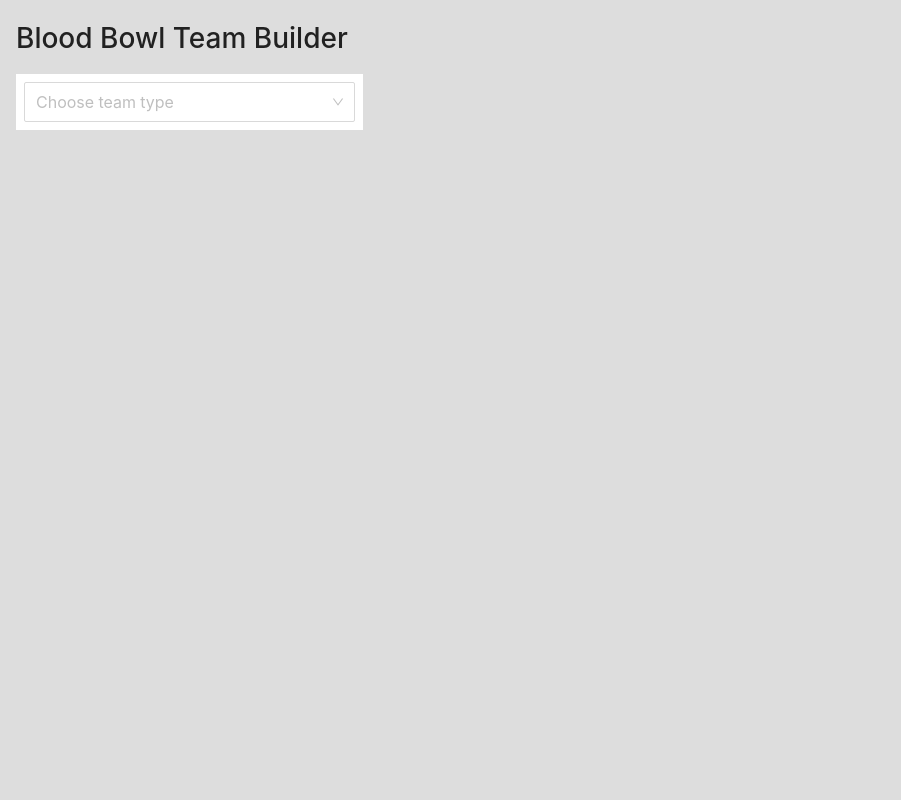
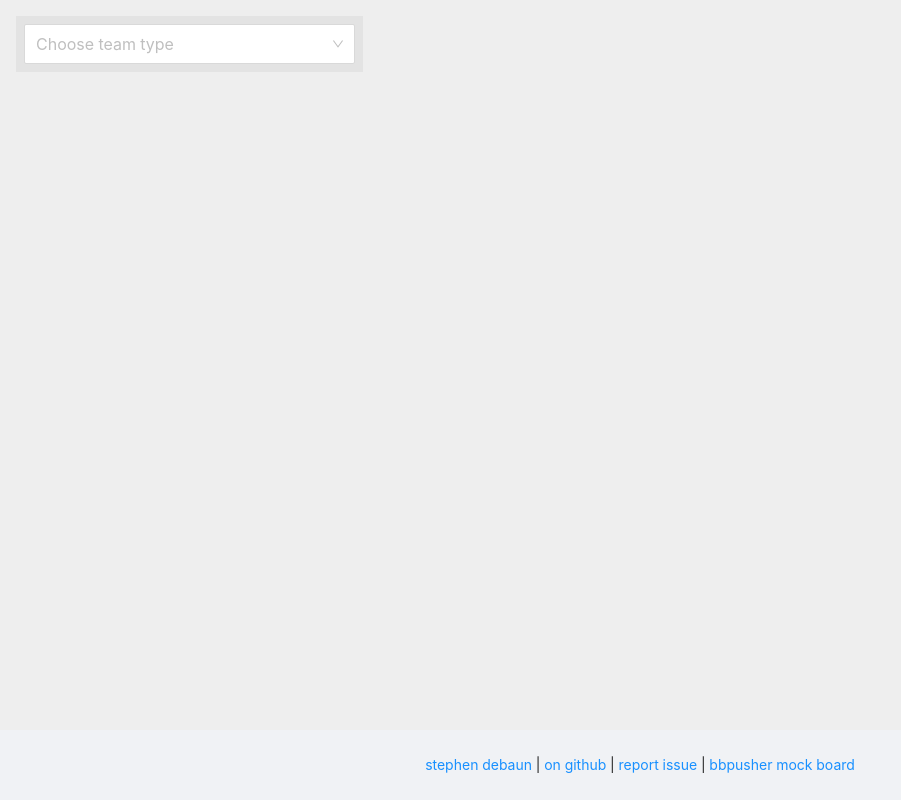
Before and after one commit to sdebaun/bbdesigner, a React (Create React App) app: page / in a window 1280 px wide. Shown: the whole page, without its empty margins (0-901 px from the left). Built offline with nearby package versions, Linux system fonts and the light colour scheme.

Commit message:
less ugly

```diff
--- a/public/index.html
+++ b/public/index.html
@@ -24,7 +24,7 @@
       work correctly both with client-side routing and a non-root public URL.
       Learn how to configure a non-root public URL by running `npm run build`.
     -->
-    <title>React App</title>
+    <title>Blood Bowl Team Designer</title>
   </head>
   <body>
     <noscript>You need to enable JavaScript to run this app.</noscript>
--- a/src/App/AppLayout.tsx
+++ b/src/App/AppLayout.tsx
@@ -3,14 +3,13 @@
 import { TeamTypePanel } from './TeamTypePanel/TeamTypePanel';
 import { PiecesPanel } from './PiecesPanel/PiecesPanel';
 import { TeamBuildPanel } from './TeamBuildPanel/TeamBuildPanel';
+import { Footer } from 'antd/lib/layout/layout';
 
 export const AppLayout: React.FC = () =>
-    <div style={{width: '100vw', height: '100vh', backgroundColor: '#DDD', padding: '16px'}}>
-    <Row>
-        <Col span={24}><h1>Blood Bowl Team Builder</h1></Col>
-    </Row>
-    <Row gutter={[24, 24]}>
-        <Col className='gutter-row' span={7}>
+    <div style={{minHeight: '100vh', display: 'flex', flexDirection: 'column'}}>
+    <div style={{padding: '16px', display: 'flex', flex: '1', backgroundColor: '#EEE'}}>
+        <Row gutter={[24, 24]} style={{minHeight: '100%', flex: '1', display: 'flex', alignItems: 'stretch'}}>
+            <Col className='gutter-row' span={7} style={{}}>
                 <TeamTypePanel/>
             </Col>
             <Col className='gutter-row' span={7}>
@@ -21,3 +20,10 @@
             </Col>
         </Row>
     </div>
+    <Footer style={{textAlign: 'center'}}>
+        <a href='mailto:sdebaun74@gmail.com'>stephen debaun</a>
+        {' | '}<a target='_blank' rel='noreferrer' href='https://github.com/sdebaun/bbdesigner'>on github</a>
+        {' | '}<a target='_blank' rel='noreferrer' href='https://github.com/sdebaun/bbdesigner/issues'>report issue</a>
+        {' | '}<a target='_blank' rel='noreferrer' href='http://www.elyoukey.com/bbpusher'>bbpusher mock board</a>
+    </Footer>
+</div>
--- a/src/App/PiecesPanel/PiecesPanel.tsx
+++ b/src/App/PiecesPanel/PiecesPanel.tsx
@@ -7,16 +7,16 @@
 import { Panel, SkillGroupTags } from "../components";
 import { Piece, Positional, SkillGroup, skillGroupForName, SkillName, SKILLS_AGILITY, SKILLS_GENERAL, SKILLS_MUTATION, SKILLS_STAT, SKILLS_STRENGTH } from "../TeamTypes";
 
-const defaultStyle: React.CSSProperties = { minHeight: '40px' }
-const canDropStyle: React.CSSProperties = Object.assign({}, defaultStyle, { backgroundColor: 'green' })
-const isOverStyle: React.CSSProperties = Object.assign({}, defaultStyle, { backgroundColor: 'blue' })
+const defaultStyle: React.CSSProperties = { minHeight: '100%', padding: '8px' }
+const canDropStyle: React.CSSProperties = Object.assign({}, defaultStyle, { backgroundColor: '#FFE' })
+const isOverStyle: React.CSSProperties = Object.assign({}, defaultStyle, { backgroundColor: '#EFE' })
 
 type DropProps = {canDrop: boolean, isOver: boolean}
 
 const styleForDropZone: (props: DropProps) => React.CSSProperties =
     cond<DropProps, React.CSSProperties>([
+        [prop('isOver'), always(isOverStyle)],
         [prop('canDrop'), always(canDropStyle)],
-        [prop('isOver'), always(isOverStyle)],
         [T, always(defaultStyle)]
     ])
 
@@ -225,7 +225,7 @@
     if (!selectedTeamType) return <></>
 
     return (
-            <Panel>
+            <Panel height='100%'>
                 <PiecesDropZone>
                     <h2>Pieces</h2>
                     {isEmpty(pieces) ? <NoPiecesMessage/> : <PieceList/>}
--- a/src/App/TeamBuildPanel/TeamBuildPanel.tsx
+++ b/src/App/TeamBuildPanel/TeamBuildPanel.tsx
@@ -9,7 +9,7 @@
 
 
 const NoPiecesMessage: React.FC =
-    () => <Empty description='Increase your piece counts to see your roster and total cost.'/>
+    () => <Empty style={{paddingBottom: '24px'}} description='Increase your piece counts to see your roster and total cost.'/>
 
 type Stats = {
     ma: number,
@@ -93,8 +93,10 @@
 
     return (
             <Panel>
-                    {cost > 0 ? <h2>{cost} TV</h2> : ''}
-                    {totalPlayers(pieces) === 0 ? <NoPiecesMessage/> : <PlayerTable {...{pieces}}/>}
+                <div style={{padding: '8px 8px 0px 8px'}}>
+                {cost > 0 ? <h2>{cost} TV</h2> : ''}
+                </div>
+                {totalPlayers(pieces) === 0 ? <NoPiecesMessage/> : <PlayerTable {...{pieces}}/>}
             </Panel>
     )
 }
--- a/src/App/TeamTypePanel/TeamTypePanel.tsx
+++ b/src/App/TeamTypePanel/TeamTypePanel.tsx
@@ -5,8 +5,10 @@
 export const TeamTypePanel: React.FC = () => {
     return (
         <Panel>
+            <div style={{padding: '8px'}}>
             <SelectTeamType/>
             <TeamTypeInfo/>
+            </div>
         </Panel>
     )
 }
--- a/src/App/TeamTypes.ts
+++ b/src/App/TeamTypes.ts
@@ -195,7 +195,6 @@
             startingSkills: ['Mighty Blow', 'Regeneration'],
             cost: 110,
         },
-
     ],
 }
 
--- a/src/App/components/index.tsx
+++ b/src/App/components/index.tsx
@@ -1,4 +1,4 @@
 export * from './SkillGroupTags'
 
-export const Panel: React.FC = ({children}) =>
-  <div style={{ background: '#FFF', padding: '8px'}}>{children}</div>
+export const Panel: React.FC<{height?: string}> = ({children, height}) =>
+  <div style={{ background: '#E3E3E3', padding: '0px', height}}>{children}</div>
```
Also changed, not shown: 1 other file (tests, documents, lock files or other folders). Lines whose indentation alone changed are shown as unchanged.
